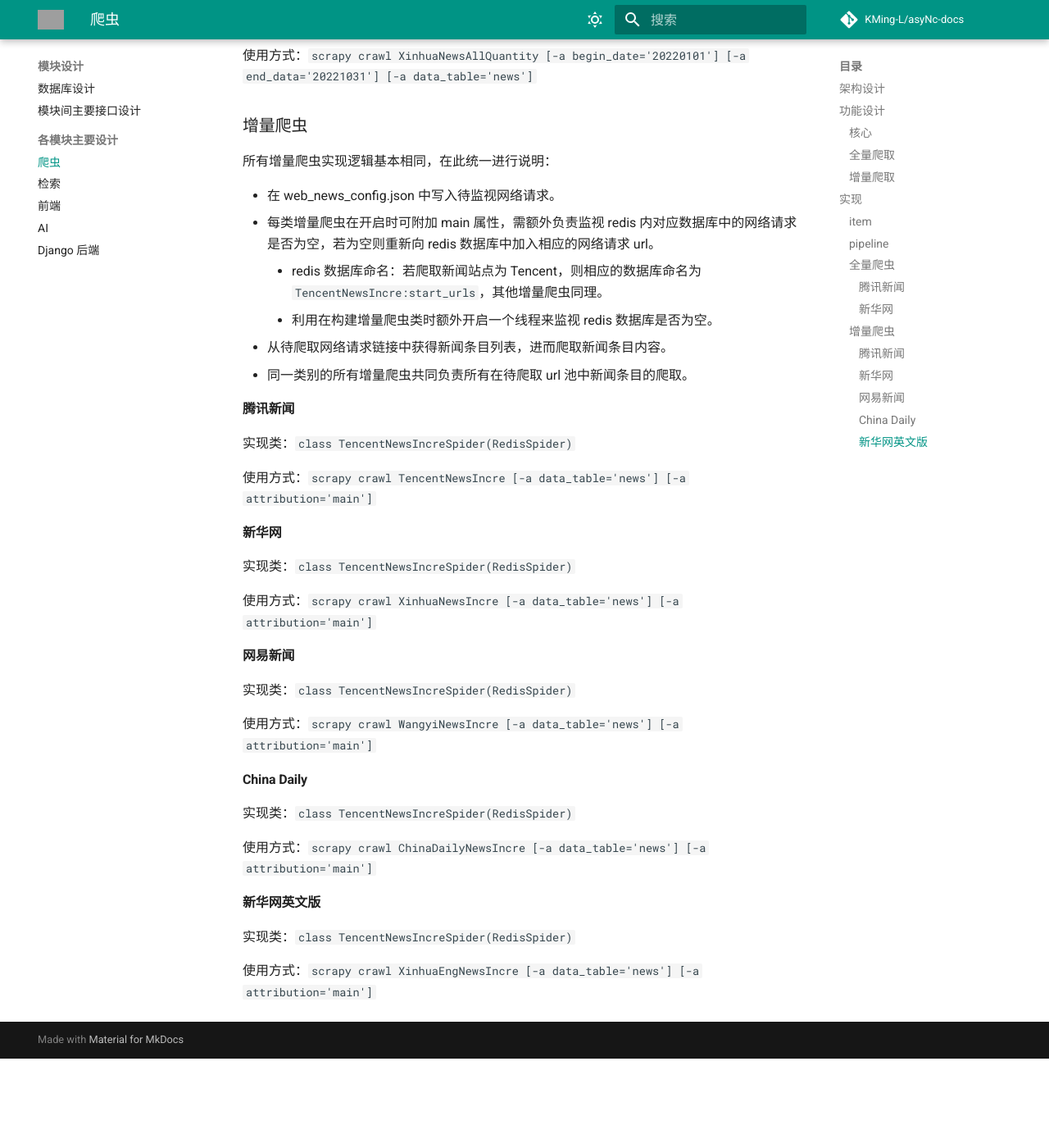
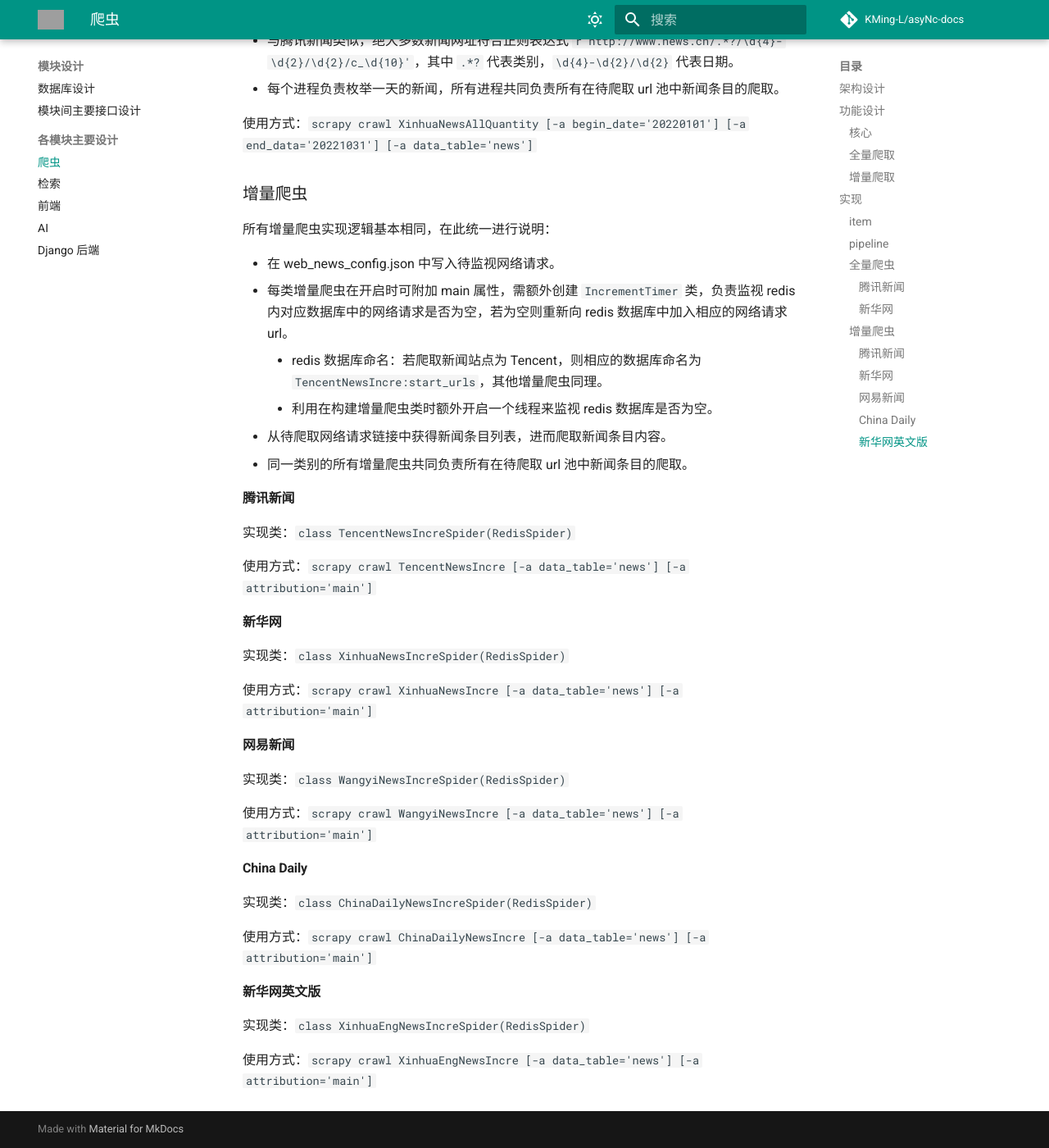
Before and after one commit to KMing-L/asyNc-docs, an MkDocs documentation site: the page built from docs/modules/spider.md, in a window 1280 px wide and 1400 px high, scrolled down 2521 px. Shown: the whole window at 82% size. Built offline with MkDocs 1.6.1 and Material for MkDocs 9.7.7, drawn with Linux system fonts in a browser that asks for light colours; comment, search, counter and statistics services are not loaded; before the commit the page ends 3812 px from its top, so only the background shows below that; some of the changed text lies outside the part shown; grey boxes are pictures that could not be loaded.

Commit message:
docs spider

```diff
--- a/docs/modules/spider.md
+++ b/docs/modules/spider.md
@@ -27,6 +27,8 @@
 
 ### item
 
+实现类：`class NewsCrawlerItem(scrapy.Item)`
+
 对每一条新闻，记录如下条目：
 
 - news_url: 新闻网址
@@ -40,6 +42,8 @@
 - pub_time: 发布时间
 
 ### pipeline
+
+核心实现类：`class SQLPipeline()`
 
 对每一个爬取到的 item，我们设计了统一的流水线进行处理，该流水线完成如下功能：
 
@@ -78,7 +82,7 @@
 所有增量爬虫实现逻辑基本相同，在此统一进行说明：
 
 - 在 web_news_config.json 中写入待监视网络请求。
-- 每类增量爬虫在开启时可附加 main 属性，需额外负责监视 redis 内对应数据库中的网络请求是否为空，若为空则重新向 redis 数据库中加入相应的网络请求 url。
+- 每类增量爬虫在开启时可附加 main 属性，需额外创建 `IncrementTimer` 类，负责监视 redis 内对应数据库中的网络请求是否为空，若为空则重新向 redis 数据库中加入相应的网络请求 url。
     - redis 数据库命名：若爬取新闻站点为 Tencent，则相应的数据库命名为 `TencentNewsIncre:start_urls`，其他增量爬虫同理。
     - 利用在构建增量爬虫类时额外开启一个线程来监视 redis 数据库是否为空。
 - 从待爬取网络请求链接中获得新闻条目列表，进而爬取新闻条目内容。
@@ -92,24 +96,24 @@
 
 #### 新华网
 
-实现类：`class TencentNewsIncreSpider(RedisSpider)`
+实现类：`class XinhuaNewsIncreSpider(RedisSpider)`
 
 使用方式：`scrapy crawl XinhuaNewsIncre [-a data_table='news'] [-a attribution='main']`
 
 #### 网易新闻
 
-实现类：`class TencentNewsIncreSpider(RedisSpider)`
+实现类：`class WangyiNewsIncreSpider(RedisSpider)`
 
 使用方式：`scrapy crawl WangyiNewsIncre [-a data_table='news'] [-a attribution='main']`
 
 #### China Daily
 
-实现类：`class TencentNewsIncreSpider(RedisSpider)`
+实现类：`class ChinaDailyNewsIncreSpider(RedisSpider)`
 
 使用方式：`scrapy crawl ChinaDailyNewsIncre [-a data_table='news'] [-a attribution='main']`
 
 #### 新华网英文版
 
-实现类：`class TencentNewsIncreSpider(RedisSpider)`
+实现类：`class XinhuaEngNewsIncreSpider(RedisSpider)`
 
 使用方式：`scrapy crawl XinhuaEngNewsIncre [-a data_table='news'] [-a attribution='main']`
```
